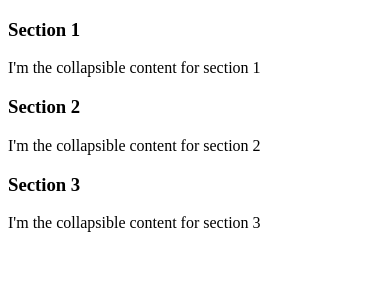
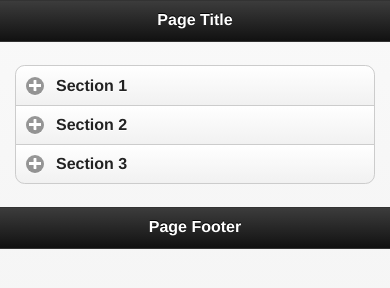
Before and after one commit to ecarriger/JqueryMobileSandbox, a plain HTML site: page jqueryMobile/www/index.html in a window 390 px wide. Drawn offline with Linux system fonts and the light colour scheme; some packages are replaced by stand-ins of ours.

Commit message:
Collapsible set

```diff
--- a/jqueryMobile/www/index.html
+++ b/jqueryMobile/www/index.html
@@ -22,14 +22,21 @@
         <meta charset="utf-8" />
         <meta name="format-detection" content="telephone=no" />
         <meta name="viewport" content="user-scalable=no, initial-scale=1, maximum-scale=1, minimum-scale=1, width=device-width, height=device-height, target-densitydpi=device-dpi" />
-        <link rel="stylesheet" type="text/css" href="css/jquery.mobile-1.3.2.min" />
+        <link rel="stylesheet" type="text/css" href="css/jquery.mobile-1.3.2.min.css" />
 		<link rel="stylesheet" type="text/css" href="css/index.css" />
-		<script type="text/javascript" src="js/jquery-2.0.3"></script>
-		<script type="text/javascript" src="js/jquery.mobile-1.3.2.min"></script>
+		<script type="text/javascript" src="js/jquery-2.0.3.js"></script>
+		<script type="text/javascript" src="js/jquery.mobile-1.3.2.min.js"></script>
 		<script type="text/javascript" src="js/index.js"></script>
         <title>Hello World</title>
     </head>
     <body>
+        <div data-role="page">
+
+			<div data-role="header">
+				<h1>Page Title</h1>
+			</div><!-- /header -->
+
+			<div data-role="content">
 				<div data-role="collapsible-set">
 					<div data-role="collapsible">
 						<h3>Section 1</h3>
@@ -44,6 +51,12 @@
 						<p>I'm the collapsible content for section 3</p>
 					</div>
 				</div>
+			</div><!-- /content -->
+
+			<div data-role="footer">
+				<h4>Page Footer</h4>
+			</div><!-- /footer -->
+		</div><!-- /page -->
 
         <script type="text/javascript" src="phonegap.js"></script>
         <script type="text/javascript">
```
Also changed, not shown: jqueryMobile/www/css/images/ajax-loader.gif (added), jqueryMobile/www/css/images/icons-18-black.png (added), jqueryMobile/www/css/images/icons-18-white.png (added), jqueryMobile/www/css/images/icons-36-black.png (added), jqueryMobile/www/css/images/icons-36-white.png (added). Lines whose indentation alone changed are shown as unchanged.
